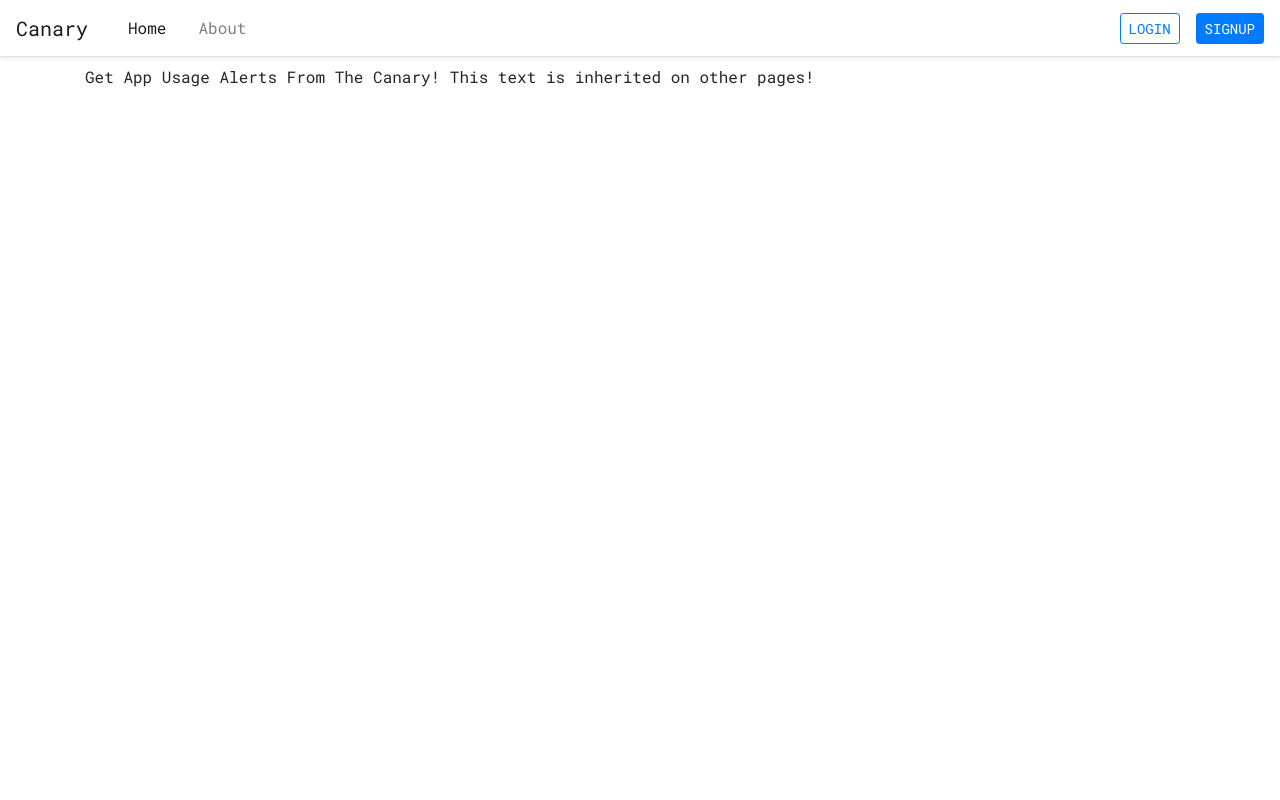
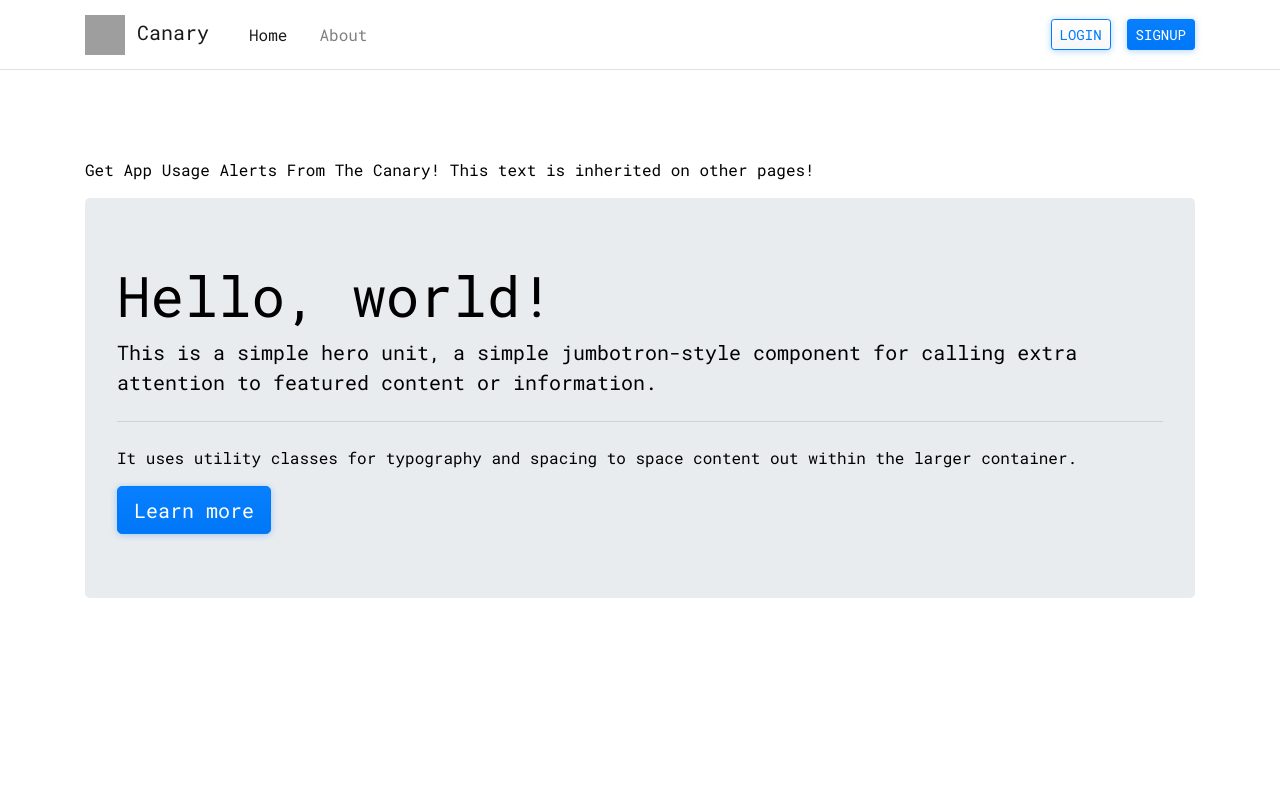
Before and after one commit to derrickyoo/canary-app, a Django app: page /about/ in a window 1280 px wide. Run offline with Django 3.2, Linux system fonts and the light colour scheme; some libraries are stand-ins or nearby versions; grey boxes are pictures that could not be loaded.

Commit message:
Add styles and logo branding.

```diff
--- a/canary/static/css/project.css
+++ b/canary/static/css/project.css
@@ -1,17 +1,34 @@
 /* These styles are generated from project.scss. */
 
+html,
 body {
   font-family: 'Roboto Mono', monospace;
+  height: 100%;
 }
 
-.alert-debug {
-  color: black;
-  background-color: white;
-  border-color: #d6e9c6;
+#home {
+  color: #000;
+  background: #0D1829;
+  padding-top: 0;
 }
 
-.alert-error {
-  color: #b94a48;
-  background-color: #f2dede;
-  border-color: #eed3d7;
+#wrap {
+  height: 100%;
+  padding-top: 150px;
+  max-width: 1620px;
+  background: #fff;
+  margin: 0 auto;
+  overflow: hidden;
+  position: relative;
 }
+
+.navbar {
+  min-height: 70px;
+  max-width: 1620px;
+  margin: 0 auto;
+}
+
+.btn {
+  background-image: linear-gradient(180deg,rgba(255,255,255,.03) 0,rgba(0,0,0,.03) 100%);
+  box-shadow: 0 0px 0px 0 #005EAD,0 1px 7px 0 rgba(0,125,238,.32);
+}
--- a/canary/templates/base.html
+++ b/canary/templates/base.html
@@ -28,19 +28,34 @@
 
   </head>
 
-  <body>
+  <body id="home">
+    <div id="wrap">
+
+      <div class="container h-100">
         {% include "components/_navbar.html" %}
-
-    <div class="container">
         {% include "components/_messages.html" %}
 
         {% block content %}
           <p>Get App Usage Alerts From The Canary! This text is inherited on other pages!</p>
+
+<div class="jumbotron">
+  <h1 class="display-4">Hello, world!</h1>
+  <p class="lead">This is a simple hero unit, a simple jumbotron-style component for calling extra attention to featured content or information.</p>
+  <hr class="my-4">
+  <p>It uses utility classes for typography and spacing to space content out within the larger container.</p>
+  <a class="btn btn-primary btn-lg" href="#" role="button">Learn more</a>
+</div>
+
+
+
         {% endblock content %}
 
       </div> <!-- /container -->
 
       {% block modal %}{% endblock modal %}
+
+    </div>
+
 
     <!-- Le javascript
     ================================================== -->
--- a/canary/templates/components/_navbar.html
+++ b/canary/templates/components/_navbar.html
@@ -1,10 +1,14 @@
 {% load static i18n %}
 <div class="mb-2">
-  <nav class="navbar navbar-expand-md navbar-light bg-white border-bottom shadow-sm">
+  <nav class="navbar navbar-expand-md fixed-top navbar-light bg-white border-bottom">
+    <div class="container">
       <button class="navbar-toggler navbar-toggler-right" type="button" data-toggle="collapse" data-target="#navbarSupportedContent" aria-controls="navbarSupportedContent" aria-expanded="false" aria-label="Toggle navigation">
         <span class="navbar-toggler-icon"></span>
       </button>
-    <a class="navbar-brand" href="{% url 'home' %}">Canary</a>
+      <a class="navbar-brand" href="{% url 'home' %}">
+        <img src="{{ STATIC_URL }}images/canary-logo.svg" width="40" height="40" alt="" loading="lazy">
+        Canary
+      </a>
 
       <div class="collapse navbar-collapse" id="navbarSupportedContent">
         <ul class="navbar-nav mr-auto">
@@ -28,14 +32,15 @@
           {% else %}
             <li class="nav-item mr-3">
               {# URL provided by django-allauth/account/urls.py #}
-            <a id="log-in-link" class="btn btn-sm btn-outline-primary" href="{% url 'account_login' %}">{% trans "LOGIN" %}</a>
+              <a id="log-in-link" class="btn btn-outline-primary btn-sm button" href="{% url 'account_login' %}">{% trans "LOGIN" %}</a>
             </li>
             <li class="nav-item">
               {# URL provided by django-allauth/account/urls.py #}
-            <a id="sign-up-link" class="btn btn-sm btn-primary" href="{% url 'account_signup' %}">{% trans "SIGNUP" %}</a>
+              <a id="sign-up-link" class="btn btn-primary btn-sm button" href="{% url 'account_signup' %}">{% trans "SIGNUP" %}</a>
             </li>
           {% endif %}
         </ul>
       </div>
+    </div>
   </nav>
 </div>
```
Also changed, not shown: canary/static/images/canary-logo.svg (added), canary/static/images/favicons/favicon.ico. Lines whose indentation alone changed are shown as unchanged.
